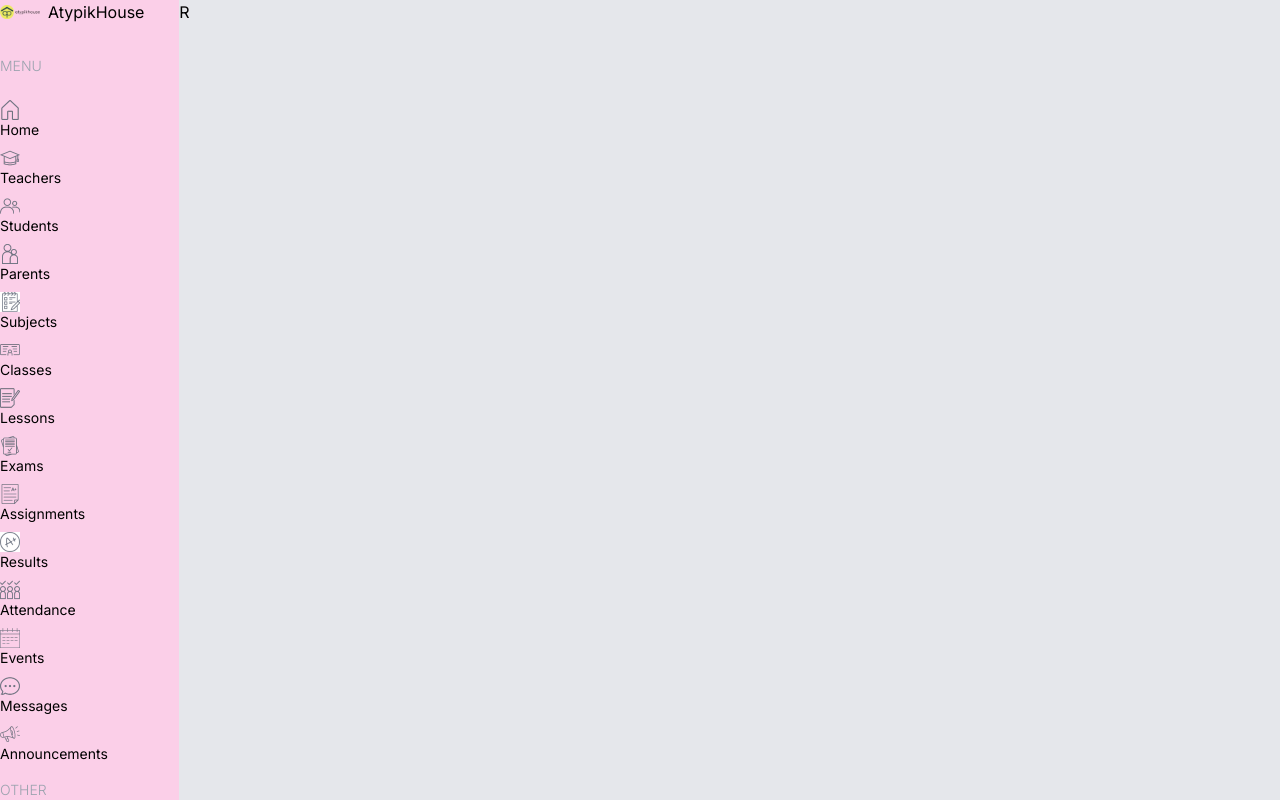
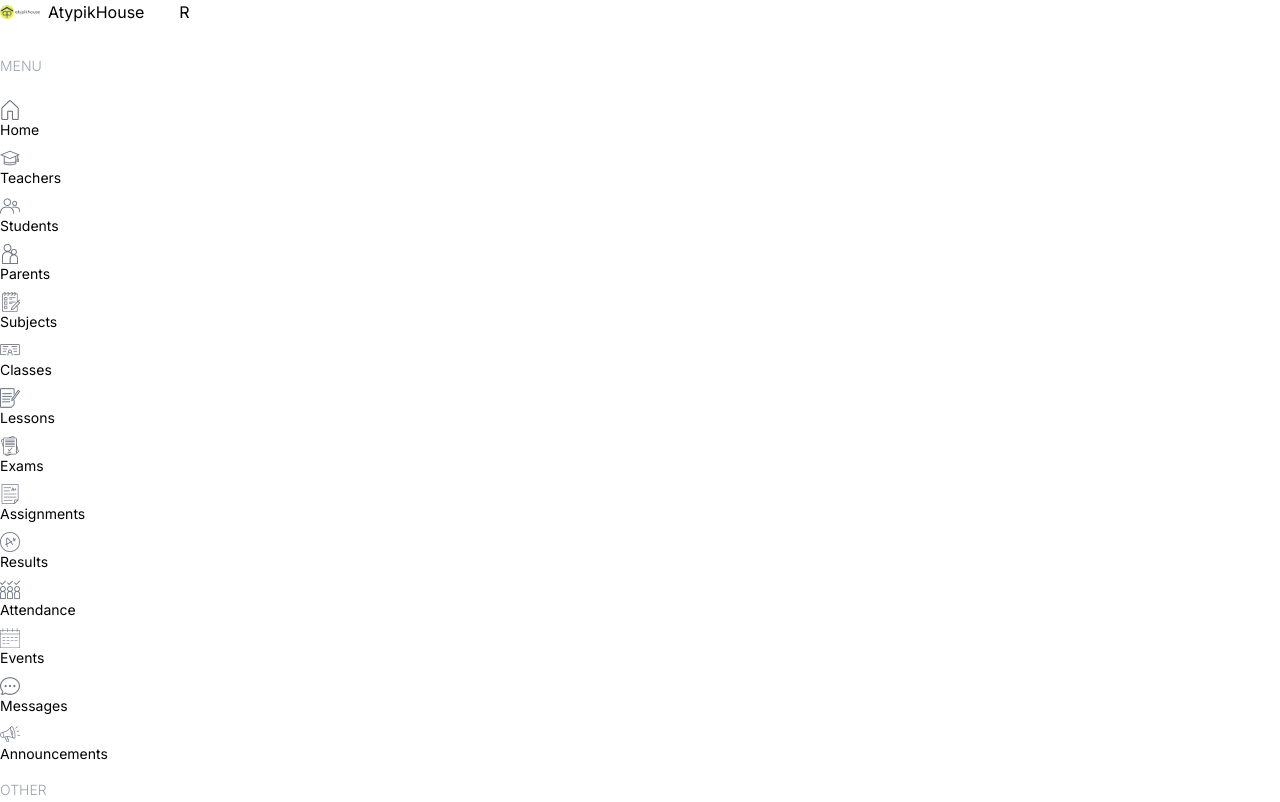
Before and after one commit to Fouad-berry/Responsive-ui-dashboard, a Next.js app: page /dashboard/student in a window 1280 px wide. Shown: the top 802 px of the page. Built offline with nearby package versions, Linux system fonts and the light colour scheme.

Commit message:
update layout style

```diff
--- a/src/app/dashboard/layout.tsx
+++ b/src/app/dashboard/layout.tsx
@@ -9,14 +9,14 @@
   }>) {
     return (
         <div className="h-screen flex">
-            <div className="w-[14%] md:w-[8%] lg:w-[16%] xl:w-[14%] bg-pink-200">
+            <div className="w-[14%] md:w-[8%] lg:w-[16%] xl:w-[14%]">
                 <Link href="/" className="flex items-center justify-center lg:justify-start gap-2">
                     <Image src="/logo.png" alt="logo" width={40} height={40}/>
                     <span className="hidden lg:block">AtypikHouse</span>
                 </Link>
                 <Menu/>
             </div>
-            <div className="w-[86%] md:w-[92%] lg:w-[84%] xl:w-[86%] bg-gray-200">R</div>
+            <div className="w-[86%] md:w-[92%] lg:w-[84%] xl:w-[86%]">R</div>
             {children}
         </div>
     );
```
